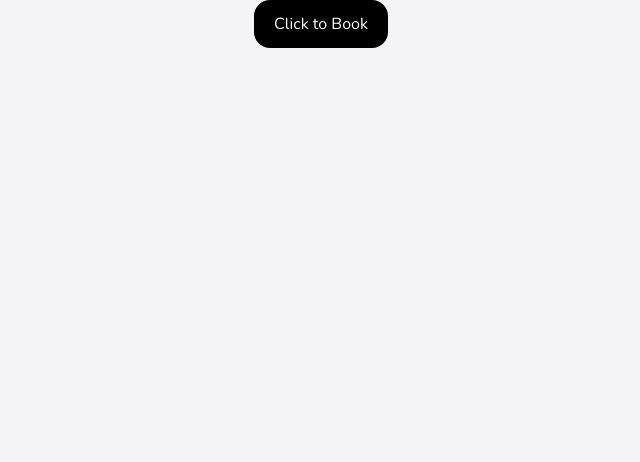
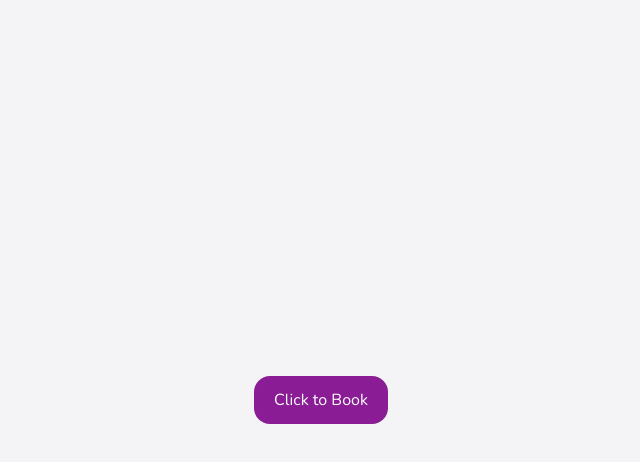
Before and after one commit to andrscrrn/moxie-take-home-work-sample, a Next.js app: page / in a window 1280 px wide. Shown: the top 462 px of the page, without its empty margins (319-959 px from the left). Built offline with nearby package versions, Linux system fonts and the light colour scheme.

Commit message:
Adding hover to Button

```diff
--- a/src/app/page.tsx
+++ b/src/app/page.tsx
@@ -3,7 +3,7 @@ import { Button } from '@/components/Button/Button'
 
 export default function Home() {
   return (
-    <main className="flex justify-center items-center h-full">
+    <main className="flex justify-center items-center h-screen">
       <Link href="/booking">
         <Button label="Click to Book" />
       </Link>
--- a/src/components/Button/Button.tsx
+++ b/src/components/Button/Button.tsx
@@ -2,13 +2,11 @@ import React from 'react'
 import { cn } from '../../utils/cn'
 
 interface ButtonProps extends React.HTMLAttributes<HTMLButtonElement> {
-  primary?: boolean
   size?: 'small' | 'medium' | 'large'
   label: string
 }
 
 export const Button = ({
-  primary = false,
   size = 'medium',
   label,
   className,
@@ -17,9 +15,9 @@ export const Button = ({
   return (
     <button
       className={cn(
-        `bg-black text-white rounded-2xl py-4 px-9`,
+        `bg-violet hover:bg-dark-violet text-white rounded-2xl py-4 px-9`,
+        'transition-colors ease-in-out duration-250',
         {
-          'bg-violet': primary,
           'py-3 px-5': size === 'medium',
         },
         className,
--- a/tailwind.config.ts
+++ b/tailwind.config.ts
@@ -10,7 +10,9 @@ const config: Config = {
     extend: {
       colors: {
         violet: '#8A1D96',
+        'dark-violet': '#601469',
         gray: '#F4F4F6',
+        'dark-gray': '#BEBEC9',
       },
     },
   },
```
